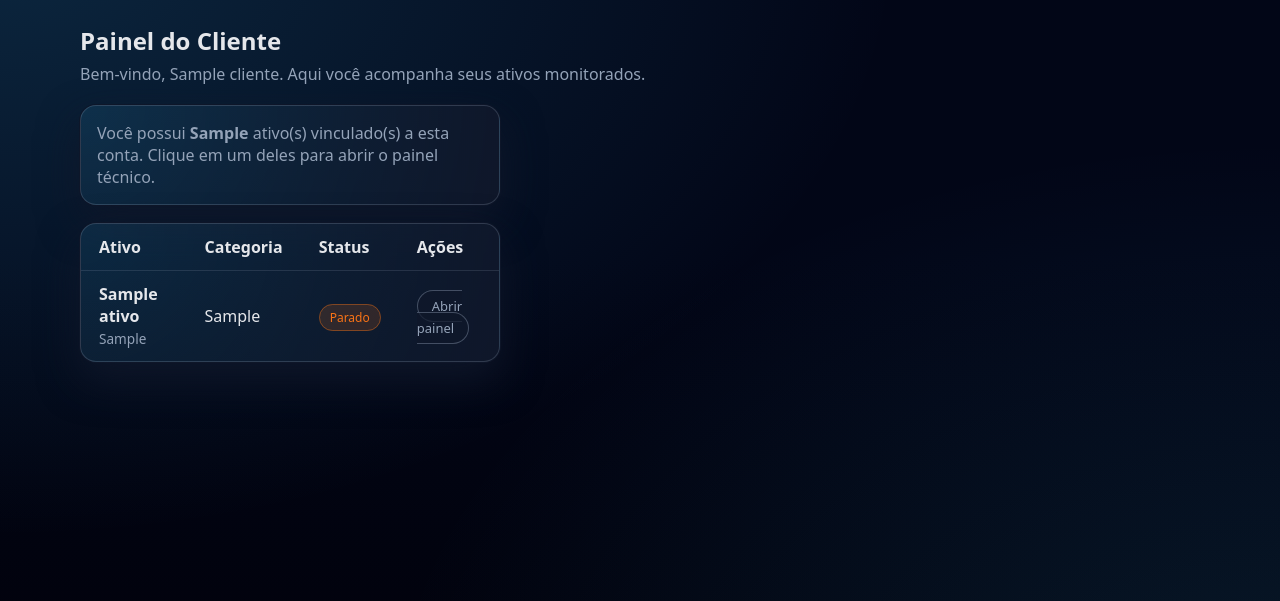
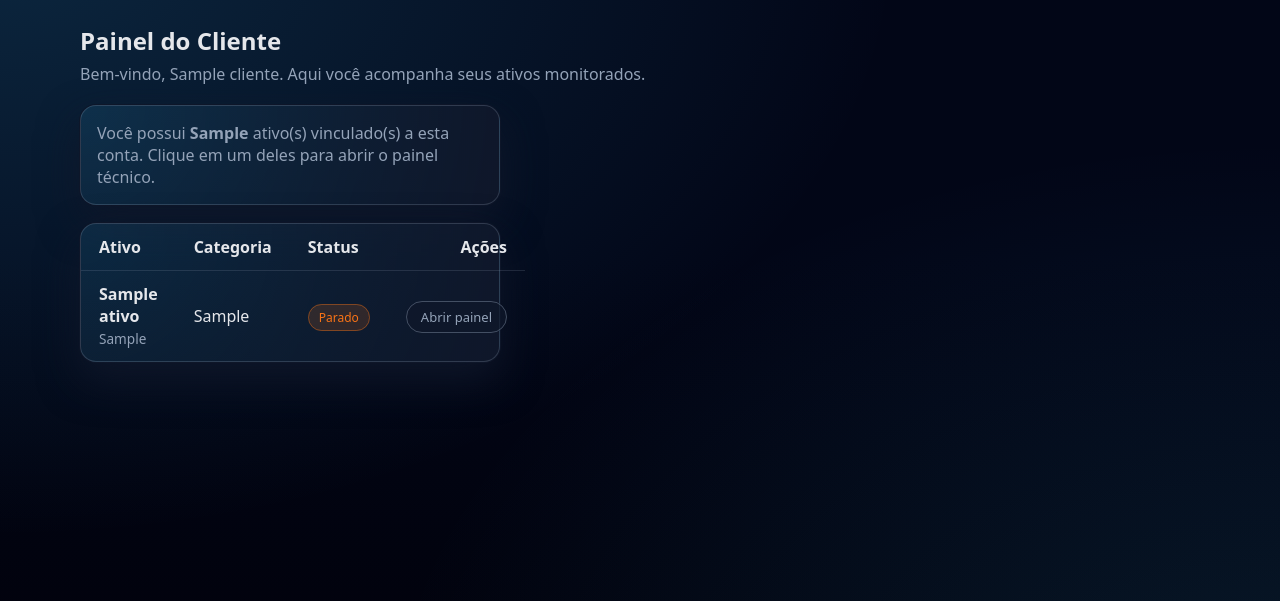
Before and after one commit to NettoSantana/gerenciador-ativos, a Flask app: template templates/portal/dashboard_cliente.html in a window 1280 px wide. Shown: the part 61-662 px from the top of the page. Run offline with Flask 3, Linux system fonts and the light colour scheme; tables that the repository leaves empty hold one stand-in row (values such as "Sample post"); the template is opened without the code that fills it: values that come from a table or form of the project are taken from there, most other values are stand-ins (such as "Sample title", 1, 10 or a date in 2020).

Commit message:
﻿style: ajusta layout do botão 'Abrir painel' no portal do cliente
- alinha coluna de ações à direita
- evita quebra de linha em 'Abrir painel' com white-space: nowrap
- melhora visual da tabela de ativos no dashboard do cliente

```diff
--- a/templates/portal/dashboard_cliente.html
+++ b/templates/portal/dashboard_cliente.html
@@ -28,7 +28,7 @@
             <th style="padding:12px 18px; text-align:left;">Ativo</th>
             <th style="padding:12px 18px; text-align:left;">Categoria</th>
             <th style="padding:12px 18px; text-align:left;">Status</th>
-            <th style="padding:12px 18px; text-align:left;">Ações</th>
+            <th style="padding:12px 18px; text-align:right;">Ações</th>
           </tr>
         </thead>
         <tbody>
@@ -61,9 +61,10 @@
                 </span>
               {% endif %}
             </td>
-            <td style="padding:12px 18px;">
+            <td style="padding:12px 18px; text-align:right;">
               <a href="{{ url_for('portal.painel_ativo_cliente', ativo_id=a.id) }}"
-                 class="btn-ghost">
+                 class="btn-ghost"
+                 style="white-space:nowrap;">
                 Abrir painel
               </a>
             </td>
```
Also changed, not shown: commitmsg.txt (+4 -5 lines).
